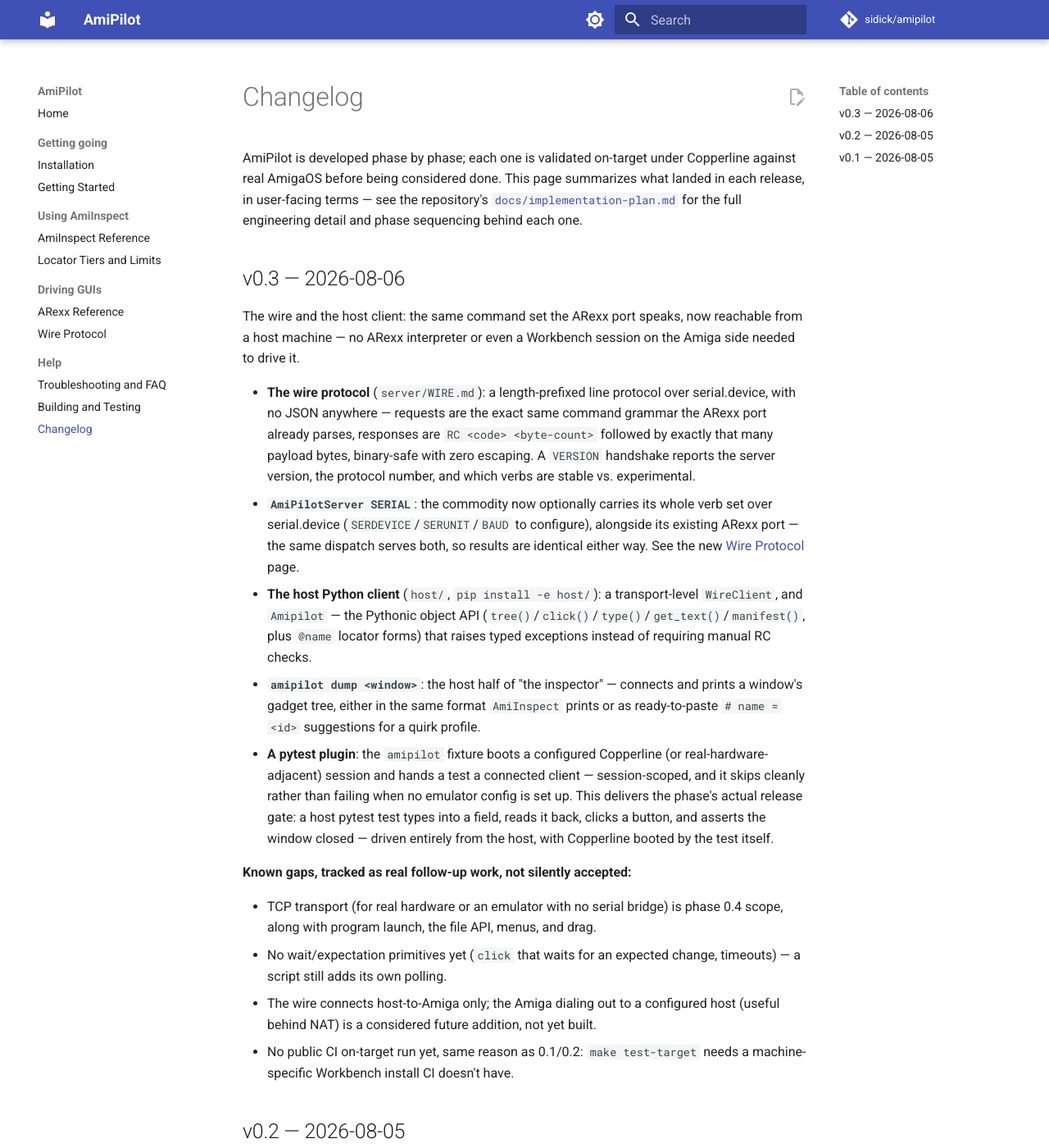
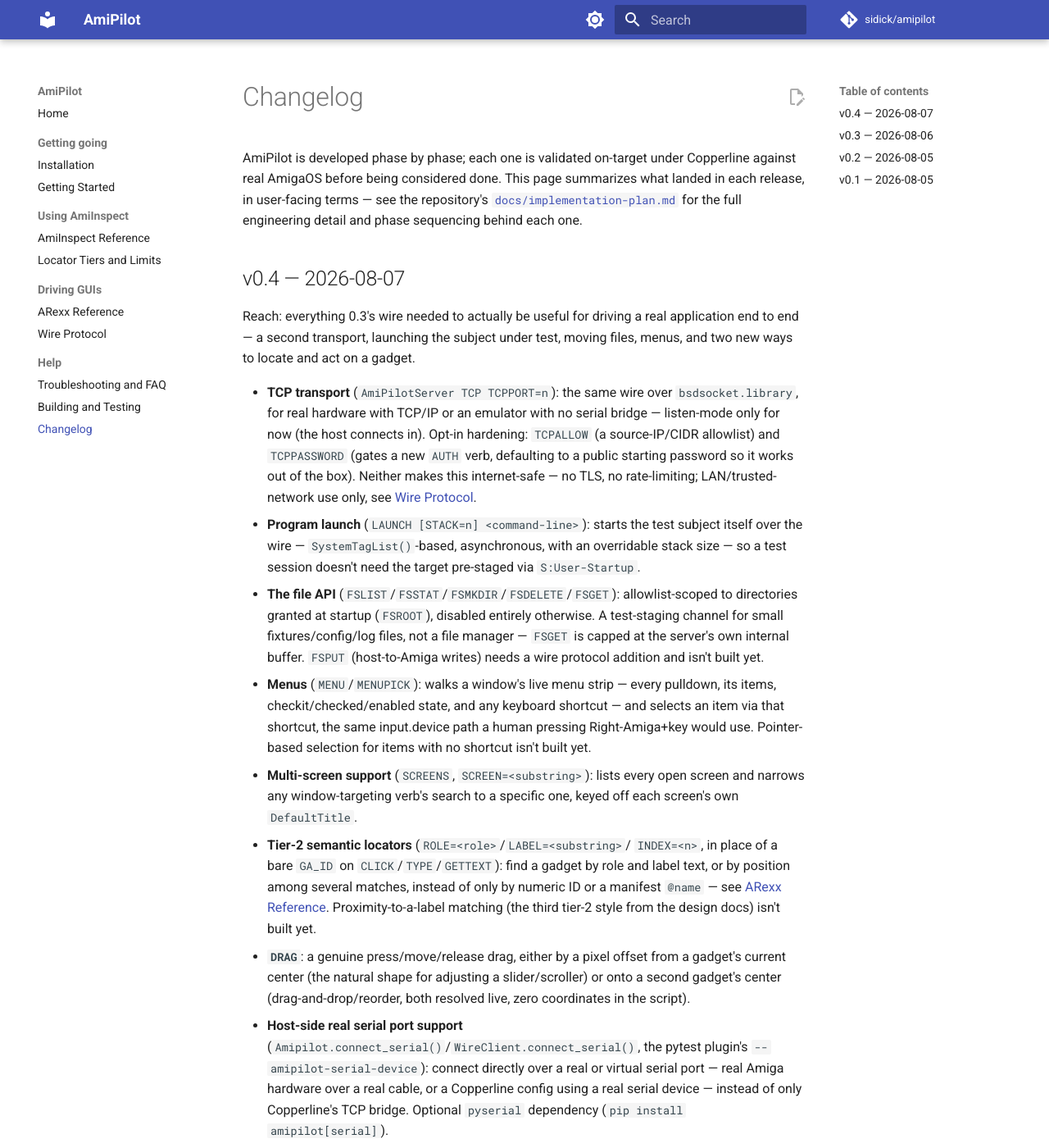
Before and after one commit to sidick/amipilot, an MkDocs documentation site: the page built from userdocs/Changelog.md, in a window 1280 px wide and 1400 px high. Shown: the whole window at 82% size. Built offline with MkDocs 1.6.1 and Material for MkDocs 9.7.7, drawn with Linux system fonts in a browser that asks for light colours; comment, search, counter and statistics services are not loaded; the version menu is left out; some of the changed text lies outside the part shown.

Commit message:
release: bump to 0.4, document phase 0.4 in the changelog (#30)
Phase 0.4 (#21-#29) is fully merged: TCP transport + hardening
(TCPALLOW/TCPPASSWORD/AUTH), program launch (LAUNCH), the file API
(FSLIST/FSSTAT/FSMKDIR/FSDELETE/FSGET), menus (MENU/MENUPICK),
multi-screen support (SCREENS/SCREEN=), tier-2 semantic locators
(ROLE=/LABEL=/INDEX=), DRAG (offset and gadget-to-gadget forms), and
host-side real serial port support (connect_serial()).

- version.mk: 0.3 -> 0.4 (feeds AmiPilotServer's/AmiInspect's $VER
  cookie and the wire's own VERSION handshake payload).
- host/pyproject.toml: 0.3.0 -> 0.4.0 -- this had gone stale since
  phase 0.3 first introduced it (never bumped for the actual v0.3
  release), caught while preparing this one.
- server/README.md: every "(phase 0.4, in progress)" marker (9 of
  them) updated to "(phase 0.4, shipped in v0.4)", matching the
  file's own existing convention for completed phases.
- userdocs/Changelog.md: v0.4 entry, matching the v0.1-v0.3 style --
  what shipped, in user-facing terms, plus known gaps carried into
  future work (wait/expectation primitives, dial-out/NAT mode, the
  MUI locator tier).
- amipilot.readme: version and feature-list refresh -- this is the
  exact thing PR #14 caught going stale for v0.3, so checked
  carefully this time rather than left for a future fix-up commit.
- CLAUDE.md: "not yet tagged" -> "released as v0.4".

Verified: full clean rebuild (make clean && make amiga fixtures
server), make dist (the $VER-matches-version.mk check that gates the
.lha archive -- confirmed AmiInspect and AmiPilotServer both embed
"$VER: <bin> 0.4 (..." before the archive is built), semgrep
--config auto (0 findings), and 153/153 host unit tests -- all green
with 0.4 embedded throughout.


Claude-Session: https://claude.ai/code/session_01Sz1SQn4xHdYDPBHX6wJJg2

Co-authored-by: Claude Sonnet 5 <noreply@anthropic.com>

```diff
--- a/userdocs/Changelog.md
+++ b/userdocs/Changelog.md
@@ -6,6 +6,74 @@ page summarizes what landed in each release, in user-facing terms — see
 the repository's
 [`docs/implementation-plan.md`](https://github.com/sidick/amipilot/blob/main/docs/implementation-plan.md)
 for the full engineering detail and phase sequencing behind each one.
+
+## v0.4 — 2026-08-07
+
+Reach: everything 0.3's wire needed to actually be useful for driving
+a real application end to end — a second transport, launching the
+subject under test, moving files, menus, and two new ways to locate
+and act on a gadget.
+
+- **TCP transport** (`AmiPilotServer TCP TCPPORT=n`): the same wire
+  over `bsdsocket.library`, for real hardware with TCP/IP or an
+  emulator with no serial bridge — listen-mode only for now (the host
+  connects in). Opt-in hardening: `TCPALLOW` (a source-IP/CIDR
+  allowlist) and `TCPPASSWORD` (gates a new `AUTH` verb, defaulting to
+  a public starting password so it works out of the box). Neither
+  makes this internet-safe — no TLS, no rate-limiting; LAN/trusted-
+  network use only, see [Wire Protocol](Wire-Protocol.md#securing-tcp).
+- **Program launch** (`LAUNCH [STACK=n] <command-line>`): starts the
+  test subject itself over the wire — `SystemTagList()`-based,
+  asynchronous, with an overridable stack size — so a test session
+  doesn't need the target pre-staged via `S:User-Startup`.
+- **The file API** (`FSLIST`/`FSSTAT`/`FSMKDIR`/`FSDELETE`/`FSGET`):
+  allowlist-scoped to directories granted at startup (`FSROOT`),
+  disabled entirely otherwise. A test-staging channel for small
+  fixtures/config/log files, not a file manager — `FSGET` is capped at
+  the server's own internal buffer. `FSPUT` (host-to-Amiga writes)
+  needs a wire protocol addition and isn't built yet.
+- **Menus** (`MENU`/`MENUPICK`): walks a window's live menu strip —
+  every pulldown, its items, checkit/checked/enabled state, and any
+  keyboard shortcut — and selects an item via that shortcut, the same
+  input.device path a human pressing Right-Amiga+key would use.
+  Pointer-based selection for items with no shortcut isn't built yet.
+- **Multi-screen support** (`SCREENS`, `SCREEN=<substring>`): lists
+  every open screen and narrows any window-targeting verb's search to
+  a specific one, keyed off each screen's own `DefaultTitle`.
+- **Tier-2 semantic locators** (`ROLE=<role>`/`LABEL=<substring>`/
+  `INDEX=<n>`, in place of a bare `GA_ID` on `CLICK`/`TYPE`/`GETTEXT`):
+  find a gadget by role and label text, or by position among several
+  matches, instead of only by numeric ID or a manifest `@name` — see
+  [ARexx Reference](ARexx-Reference.md#tier-2-semantic-locators).
+  Proximity-to-a-label matching (the third tier-2 style from the
+  design docs) isn't built yet.
+- **`DRAG`**: a genuine press/move/release drag, either by a pixel
+  offset from a gadget's current center (the natural shape for
+  adjusting a slider/scroller) or onto a second gadget's center
+  (drag-and-drop/reorder, both resolved live, zero coordinates in the
+  script).
+- **Host-side real serial port support**
+  (`Amipilot.connect_serial()`/`WireClient.connect_serial()`, the
+  pytest plugin's `--amipilot-serial-device`): connect directly over a
+  real or virtual serial port — real Amiga hardware over a real cable,
+  or a Copperline config using a real serial device — instead of only
+  Copperline's TCP bridge. Optional `pyserial` dependency
+  (`pip install amipilot[serial]`).
+
+**Known gaps, tracked as real follow-up work, not silently accepted:**
+
+- No wait/expectation primitives yet (`click` that waits for an
+  expected change, timeouts) — a script still adds its own polling.
+  Carried over from 0.1–0.3.
+- The wire connects host-to-Amiga only; the Amiga dialing out to a
+  configured host (useful behind NAT) is a considered future addition
+  ([#12](https://github.com/sidick/amipilot/issues/12)), not yet
+  built.
+- The MUI locator tier (driving MUI apps through their own automatic
+  ARexx port) isn't started.
+- No public CI on-target run yet, same reason as 0.1–0.3:
+  `make test-target` needs a machine-specific Workbench install CI
+  doesn't have.
 
 ## v0.3 — 2026-08-06
 
```
Also changed, not shown: CLAUDE.md (+2 -2 lines), server/README.md (+9 -9 lines), 3 other files.
